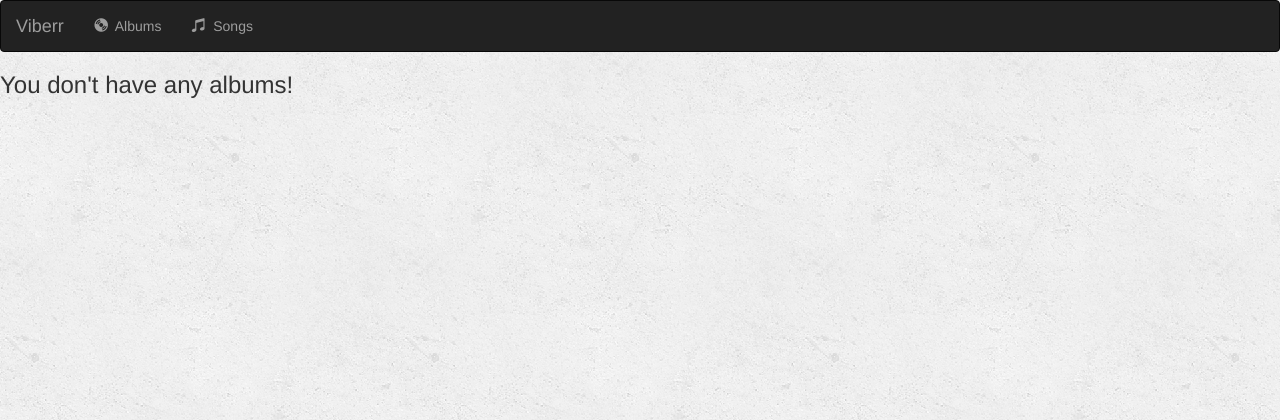
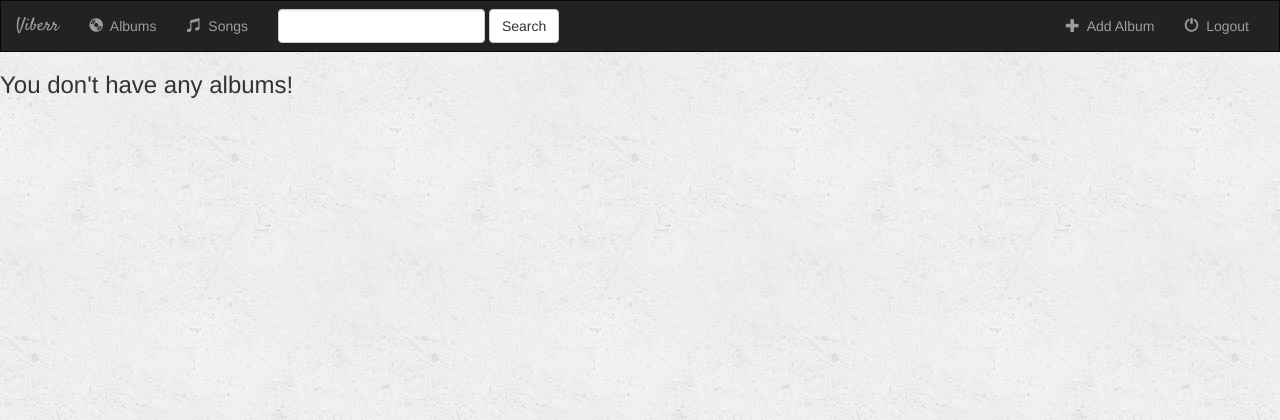
Before and after one commit to lixiangcliff/website, a Django app: template music/templates/music/index.html in a window 1280 px wide. Shown: the top 420 px of the page. Run offline with Django 3.2, Linux system fonts and the light colour scheme; the template is opened without the code that fills it, so the values that code supplies are empty; some libraries are stand-ins or nearby versions.

Commit message:
lesson 27

```diff
--- a/music/static/music/style.css
+++ b/music/static/music/style.css
@@ -1,3 +1,11 @@
 body {
     background: white url("images/background.png");
 }
+
+.navbar {
+    border-radius: 0;
+}
+
+.navbar-brand {
+    font-family: 'Satisfy', cursive;
+}
--- a/music/templates/music/index.html
+++ b/music/templates/music/index.html
@@ -1,6 +1,6 @@
 <! -- Loads the path to your static files -->
 {% load staticfiles %}
-<link rel="stylesheet" href="https://maxcdn.bootstrapcdn.com/bootstrap/3.3.7/css/bootstrap.min.css" />
+<link rel="stylesheet" href="https://maxcdn.bootstrapcdn.com/bootstrap/3.3.7/css/bootstrap.min.css">
 <link rel="stylesheet" type="text/css" href="https://fonts.googleapis.com/css?family=Satisfy">
 <link rel="stylesheet" type="text/css" href="{% static 'music/style.css' %}" />
 <script src="https://ajax.googleapis.com/ajax/libs/jquery/3.1.0/jquery.min.js"></script>
@@ -10,7 +10,7 @@
     <div class="container-fluid">
         <!-- Header -->
         <div class=navbar-header">
-            <button type="button" class="navbar-toggle" data-toggle="collapse" data-target="#topNavbar">
+            <button type="button" class="navbar-toggle" data-toggle="collapse" data-target="#topNavBar">
                 <span class="icon-bar"></span>
                 <span class="icon-bar"></span>
                 <span class="icon-bar"></span>
@@ -19,7 +19,8 @@
         </div>
 
         <!-- Items -->
-        <div class="collapse navbar-collapse">
+        <div class="collapse navbar-collapse" id="topNavBar">
+
             <ul class="nav navbar-nav">
                 <li class="" >
                     <a href="{% url 'music:index' %}">
@@ -32,6 +33,28 @@
                     </a>
                 </li>
             </ul>
+
+            <form class="navbar-form navbar-left" role="search" method="get" action="#">
+                <div class="form-group">
+                    <input type="text" class="form-control" name="q" value="">
+                </div>
+                <button type="submit" class="btn btn-default">Search</button>
+            </form>
+
+            <ul class="nav navbar-nav navbar-right">
+                <li class="" >
+                    <a href="#">
+                        <span class="glyphicon glyphicon-plus" aria-hidden="true"></span>&nbsp; Add Album
+                    </a>
+                </li>
+                <li class="" >
+                    <a href="#">
+                        <span class="glyphicon glyphicon-off" aria-hidden="true"></span>&nbsp; Logout
+                    </a>
+                </li>
+            </ul>
+
+
         </div>
 
     </div>
```
